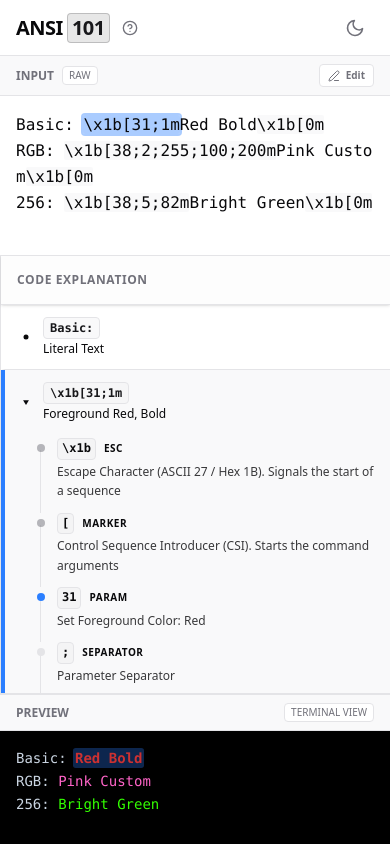
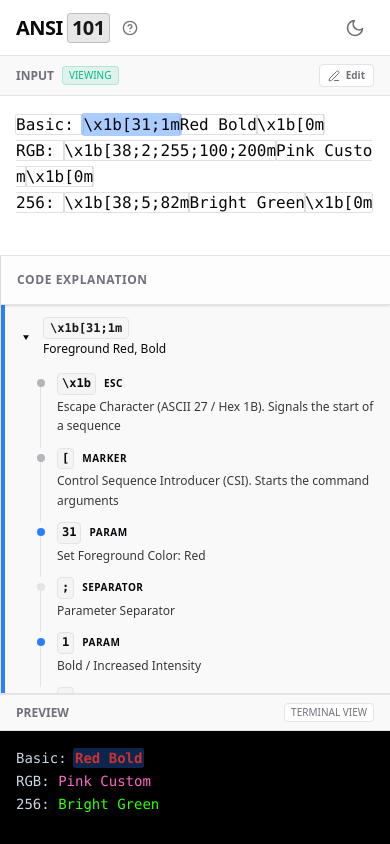
Before and after one commit to codecrafters-io/ansi101, a Next.js app: page / in a window 390 px wide. Built offline with nearby package versions, Linux system fonts and the light colour scheme.

Commit message:
feat: mobile editing view

```diff
--- a/src/app/page.tsx
+++ b/src/app/page.tsx
@@ -45,36 +45,11 @@ function ANSIWorkspace() {
   const [isInfoOpen, setIsInfoOpen] = useState(false);
 
   const [isEditing, setIsEditing] = useState(true);
-
-  useEffect(() => {
-    if (window.innerWidth < 1024) {
-      setIsEditing(false);
-    }
-  }, []);
+  const [isDesktop, setIsDesktop] = useState(true);
 
   const [sidebarWidth, setSidebarWidth] = useState(600);
   const [isResizing, setIsResizing] = useState(false);
   const sidebarRef = useRef<HTMLDivElement>(null);
-
-  useEffect(() => {
-    const optimizeSidebarWidth = () => {
-      const width = window.innerWidth;
-
-      if (width >= 1024) {
-        const targetRatio = 0.45;
-        const idealWidth = width * targetRatio;
-
-        const finalWidth = Math.min(
-          Math.max(idealWidth, MIN_SIDEBAR_WIDTH),
-          MAX_SIDEBAR_WIDTH
-        );
-
-        setSidebarWidth(finalWidth);
-      }
-    };
-
-    optimizeSidebarWidth();
-  }, []);
 
   const startResizing = useCallback(() => {
     setIsResizing(true);
@@ -104,6 +79,39 @@ function ANSIWorkspace() {
     setSelectedId(data.selectedId);
     // eslint-disable-next-line react-hooks/exhaustive-deps
   }, [searchParams]);
+
+  useEffect(() => {
+    const optimizeSidebarWidth = () => {
+      const width = window.innerWidth;
+
+      if (width >= 1024) {
+        const targetRatio = 0.45;
+        const idealWidth = width * targetRatio;
+
+        const finalWidth = Math.min(
+          Math.max(idealWidth, MIN_SIDEBAR_WIDTH),
+          MAX_SIDEBAR_WIDTH
+        );
+
+        setSidebarWidth(finalWidth);
+      }
+    };
+
+    optimizeSidebarWidth();
+  }, []);
+
+  useEffect(() => {
+    const handleResize = () => {
+      const isDesktop = window.innerWidth >= 1024;
+      setIsEditing(isDesktop);
+      setIsDesktop(isDesktop);
+    };
+
+    handleResize();
+    window.addEventListener("resize", handleResize);
+
+    return () => window.removeEventListener("resize", handleResize);
+  }, []);
 
   useEffect(() => {
     if (isResizing) {
@@ -173,12 +181,25 @@ function ANSIWorkspace() {
             <div className="bg-muted/50 px-4 py-2 text-xs font-bold text-muted-foreground uppercase z-20 border-b border-border flex items-center justify-between shrink-0">
               <div className="flex items-center gap-2">
                 <span>Input</span>
-                <span className="text-[10px] bg-background border border-border px-1.5 py-0.5 rounded text-muted-foreground font-medium">
-                  RAW
-                </span>
+                {isDesktop && (
+                  <span className="text-[10px] bg-background border border-border px-1.5 py-0.5 rounded text-muted-foreground font-medium">
+                    RAW
+                  </span>
+                )}
+                {!isDesktop && (
+                  <span
+                    className={clsx(
+                      "text-[10px] border px-1.5 py-0.5 rounded font-medium transition-colors",
+                      isEditing
+                        ? "bg-blue-500/10 text-blue-500 border-blue-500/20"
+                        : "bg-emerald-500/10 text-emerald-500 border-emerald-500/20"
+                    )}
+                  >
+                    {isEditing ? "EDITING" : "VIEWING"}
+                  </span>
+                )}
               </div>
 
-              {/* TOGGLE BUTTON: HIDDEN ON DESKTOP (lg:hidden) */}
               <button
                 onClick={() => setIsEditing(!isEditing)}
                 className="lg:hidden flex items-center gap-1.5 text-[10px] bg-background border border-border px-2 py-1 rounded hover:bg-accent hover:text-accent-foreground transition-colors"
--- a/src/components/ExplanationSidebar.tsx
+++ b/src/components/ExplanationSidebar.tsx
@@ -18,10 +18,11 @@ export default function ExplanationSidebar({
   selectedId,
   onSelect,
 }: ExplanationSidebarProps) {
+  const containerRef = useRef<HTMLDivElement>(null);
   const selectedRef = useRef<HTMLDivElement>(null);
 
   useEffect(() => {
-    if (!selectedId || !selectedRef.current) return;
+    if (!selectedId || !selectedRef.current || !containerRef.current) return;
 
     const isDesktop = window.matchMedia("(min-width: 1024px)").matches;
 
@@ -30,6 +31,20 @@ export default function ExplanationSidebar({
         behavior: "smooth",
         block: "start",
       });
+    } else {
+      const container = containerRef.current;
+      const item = selectedRef.current;
+      const containerRect = container.getBoundingClientRect();
+      const itemRect = item.getBoundingClientRect();
+      const isAbove = itemRect.top < containerRect.top;
+      const isBelow = itemRect.bottom > containerRect.bottom;
+
+      if (isAbove || isBelow) {
+        container.scrollTo({
+          top: item.offsetTop,
+          behavior: "smooth",
+        });
+      }
     }
   }, [selectedId]);
 
@@ -40,8 +55,10 @@ export default function ExplanationSidebar({
           Code Explanation
         </h2>
       </div>
-
-      <div className="overflow-y-auto flex-1 p-0 scrollbar-thin scrollbar-thumb-border">
+      <div
+        ref={containerRef}
+        className="overflow-y-auto flex-1 p-0 scrollbar-thin scrollbar-thumb-border relative"
+      >
         {tokens.length === 0 && (
           <p className="p-6 text-foreground italic text-center">
             No input detected.
--- a/src/components/InputEditor.tsx
+++ b/src/components/InputEditor.tsx
@@ -34,7 +34,6 @@ export default function InputEditor({
     }
   };
 
-  // HOVER LOGIC (Unchanged)
   const handleMouseMove = (e: React.MouseEvent<HTMLElement>) => {
     const target = e.currentTarget as HTMLElement;
     if (!target) return;
@@ -56,7 +55,6 @@ export default function InputEditor({
     onHoverChange(null);
   };
 
-  // CLICK SELECT (Edit Mode - Cursor Based)
   const handleClickSelect = () => {
     if (!textareaRef.current) return;
     const cursorIndex = textareaRef.current.selectionStart;
@@ -71,7 +69,6 @@ export default function InputEditor({
     }
   };
 
-  // READ MODE CLICK (Hit Test Based)
   const handleReadModeClick = (e: React.MouseEvent<HTMLDivElement>) => {
     const target = e.currentTarget;
     const prevPointerEvents = target.style.pointerEvents;
@@ -115,8 +112,11 @@ export default function InputEditor({
           } else if (isHovered) {
             highlightClass =
               "bg-yellow-500/30 ring-2 ring-yellow-500/30 rounded-[2px] z-10";
-          } else if (token.type === "ansi") {
-            highlightClass = "bg-secondary/50 rounded-[2px]";
+          } else if (!isEditing) {
+            highlightClass =
+              "bg-transparent ring-1 ring-foreground/12 rounded-[2px]";
+          } else {
+            highlightClass = "bg-transparent";
           }
 
           return (
@@ -159,7 +159,6 @@ export default function InputEditor({
           autoCapitalize="off"
         />
       ) : (
-        // READ MODE DIV (Mobile Only)
         <div
           onScroll={handleScroll}
           onClick={handleReadModeClick}
@@ -167,7 +166,7 @@ export default function InputEditor({
           onMouseLeave={handleMouseLeave}
           className={clsx(
             "absolute inset-0 block w-full h-full z-10 overflow-auto scrollbar-thin scrollbar-thumb-border",
-            "text-foreground cursor-default bg-transparent", // VISIBLE TEXT
+            "text-foreground cursor-default bg-transparent",
             paddingClasses,
             typographyClasses
           )}
```
